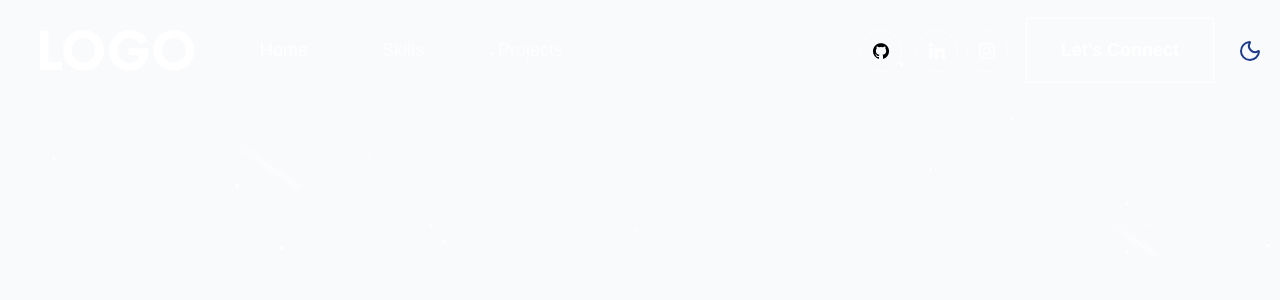
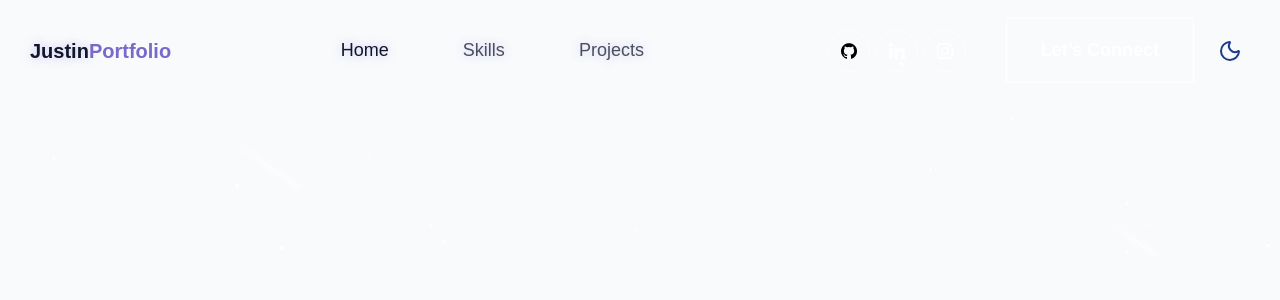
Before and after one commit to JustinKam448/personal-website, a React (Vite) app: page / in a window 1280 px wide. Shown: the top 300 px of the page. Built offline with nearby package versions, Linux system fonts and the light colour scheme; a web font is replaced by a local one.

Commit message:
Logo changed to name + formatting done

```diff
--- a/src/components/Navbar.tsx
+++ b/src/components/Navbar.tsx
@@ -3,7 +3,6 @@ import { HashLink } from 'react-router-hash-link';
 import Container from 'react-bootstrap/Container';
 import Nav from 'react-bootstrap/Nav';
 import Navbar from 'react-bootstrap/Navbar';
-import logo from '../assets/logo.svg';
 import githubLogo from '../assets/Github.png';
 import linkedinLogo from '../assets/linkedin.svg';
 import instagramLogo from '../assets/instagram.svg';
@@ -70,11 +69,14 @@ export const NavBar = () => {
 
   return (
     <Navbar expand="lg" className={`fixed top-0 w-full z-[9999] transition-all duration-300 ${scrolled ? 'navbar-scrolled py-0' : 'py-[18px]'}`}>
-      <Container className="flex items-center justify-between pr-[10px]">
+      <Container className="flex items-center justify-between pr-[30px] pl-[30px]">
 
         {/* Left side: Logo */}
-        <Navbar.Brand href="#home" className="flex-shrink-0">
-          <img src={logo} alt="Logo" className="w-[100%] pl-10 pr-10" />
+        <Navbar.Brand href="#home" className="text-xl font-bold text-primary items-center flex">
+          <a href="#home">
+            <span className="text-glow text-foreground">Justin </span>
+          </a>
+            Portfolio
         </Navbar.Brand>
 
         {/* Toggle Button (mobile only) */}
@@ -84,13 +86,20 @@ export const NavBar = () => {
 
         {/* Collapse Area: Nav links + Socials + Button + ThemeToggle */}
         <Navbar.Collapse id="basic-navbar-nav" className="flex justify-between items-center w-full">
-          <Nav className="flex space-x-6">
+
+          <div className="w-15" />
+
+          {/* Center Nav Links */}
+          <Nav className="flex space-x-6 justify-center">
             <Nav.Link href="#home" className={`navbar-link ${activeLink === 'home' ? 'active' : ''}`} onClick={() => onUpdateActiveLink('home')}>Home</Nav.Link>
             <Nav.Link href="#skills" className={`navbar-link ${activeLink === 'skills' ? 'active' : ''}`} onClick={() => onUpdateActiveLink('skills')}>Skills</Nav.Link>
             <Nav.Link href="#projects" className={`navbar-link ${activeLink === 'projects' ? 'active' : ''}`} onClick={() => onUpdateActiveLink('projects')}>Projects</Nav.Link>
           </Nav>
-          <div className="flex items-center">
-            <div className='flex space-x-2'>
+
+          {/* Right-side: Socials + Button + Toggle */}
+          <div className="flex items-center space-x-4 mt-4 lg:mt-0">
+
+            <div className='social-icon'>
 
               <a href="#" className="social-icon-link">
                 <img src={githubLogo} alt="Github" className="social-icon-img" />
@@ -107,7 +116,7 @@ export const NavBar = () => {
             </div>
 
             <HashLink to='#connect'>
-              <button className="nav-button ml-4" onClick={() => console.log('connect!')}>
+              <button className="nav-button" onClick={() => console.log('connect!')}>
                 <span>Let’s Connect</span>
               </button>
             </HashLink>
@@ -115,8 +124,8 @@ export const NavBar = () => {
             {/* Insert ThemeToggle here */}
             <ThemeToggle />
           </div>
+
         </Navbar.Collapse>
-
       </Container>
     </Navbar>
   )
--- a/src/index.css
+++ b/src/index.css
@@ -114,7 +114,7 @@
    NavBar Styling
    ========================= */
   .navbar-link {
-    @apply flex text-white text-[18px] font-normal px-[25px] opacity-75 hover:opacity-100 transition-opacity;
+    @apply flex text-glow text-[18px] font-normal px-[25px] opacity-75 hover:opacity-100 transition-opacity;
   }
 
   .navbar-link.active {
```
